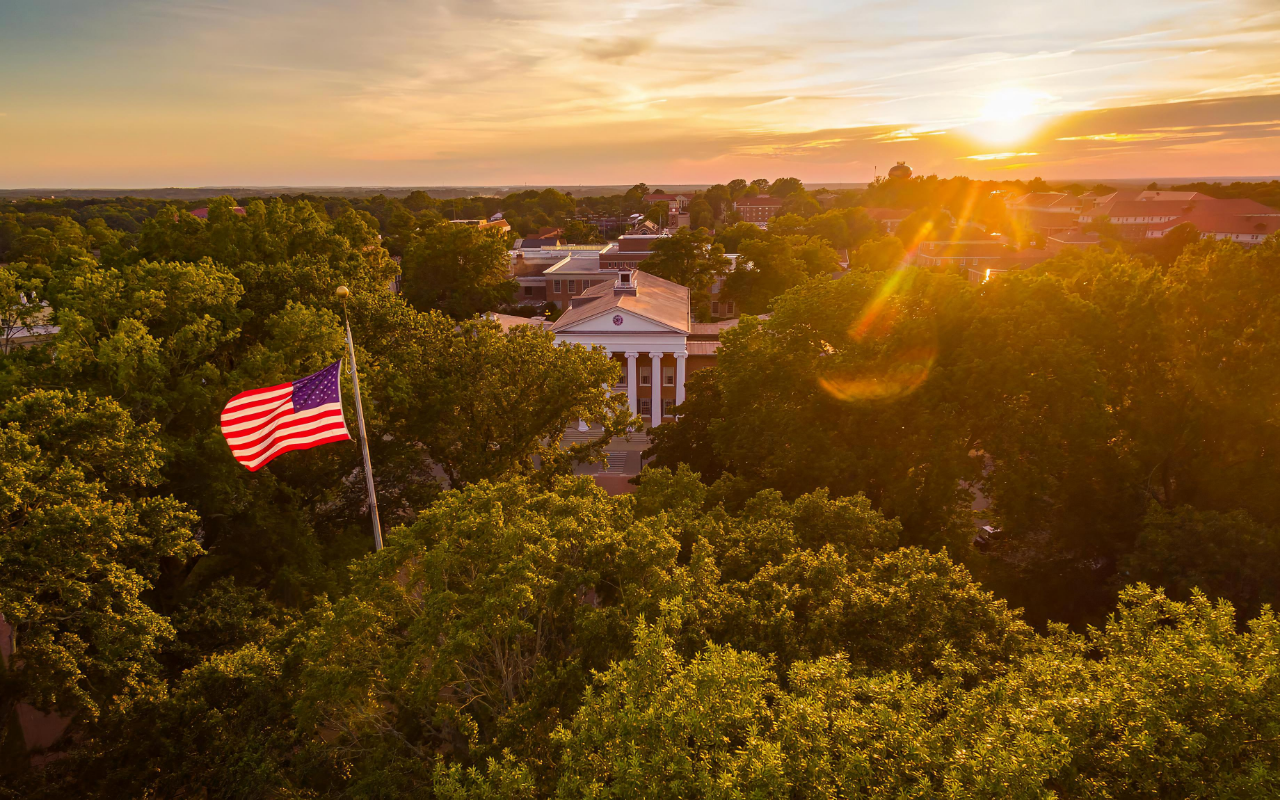
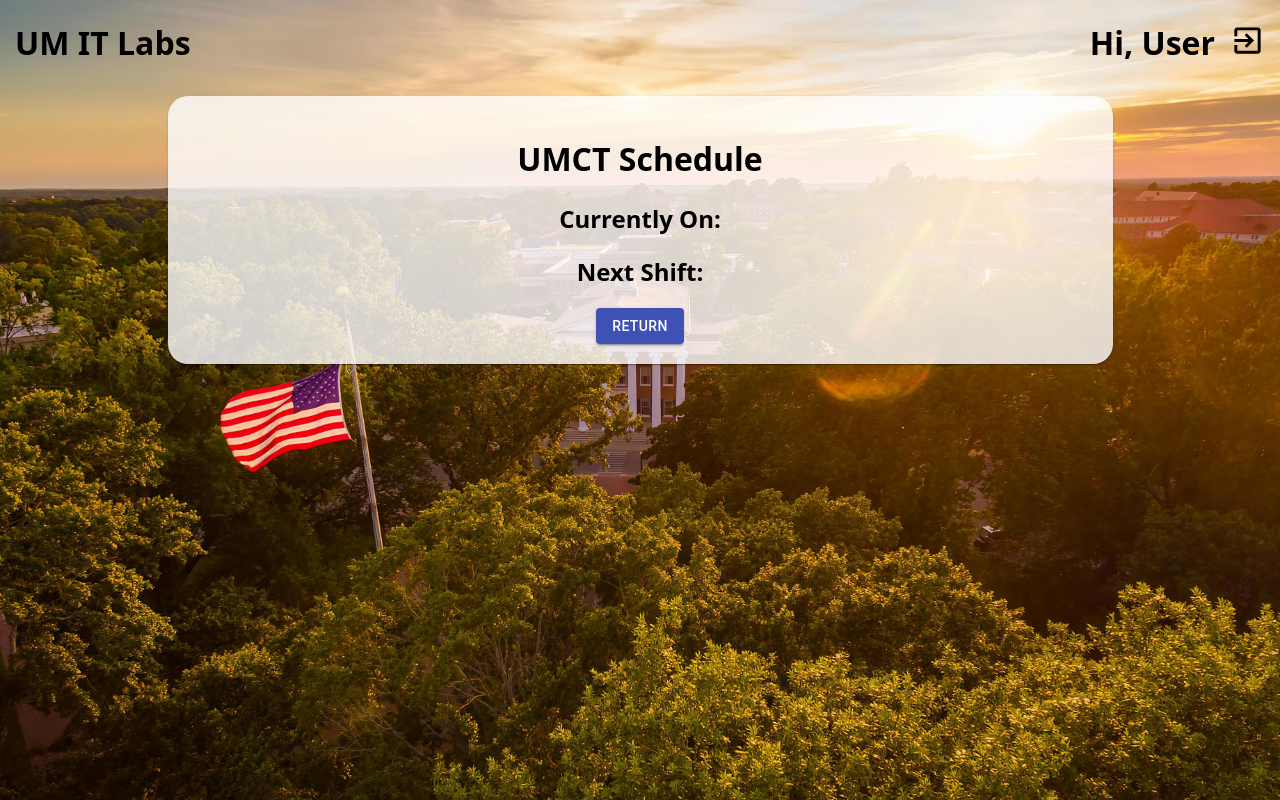
Before and after one commit to Opfes/itlabs-olemiss, a React (Create React App) app: page /signageschedule in a window 1280 px wide. Built offline with nearby package versions, Linux system fonts and the light colour scheme.

Commit message:
added the digital signage page

```diff
--- a/public/index.html
+++ b/public/index.html
@@ -24,7 +24,7 @@
       work correctly both with client-side routing and a non-root public URL.
       Learn how to configure a non-root public URL by running `npm run build`.
     -->
-    <title>React App</title>
+    <title>IT Labs</title>
   </head>
   <body>
     <noscript>You need to enable JavaScript to run this app.</noscript>
--- a/src/App.css
+++ b/src/App.css
@@ -29,6 +29,7 @@ body {
 }
  .mainPaper-override {
    opacity: 1.0;
+   color: black;
  }
 
  .appBody {
--- a/src/App.js
+++ b/src/App.js
@@ -1,7 +1,4 @@
-import { Grid, Paper, makeStyles, TextField, Button } from "@material-ui/core";
-import {isMobile} from "react-device-detect";
-import logo from "./Resources/olemisslogo2.png";
-import { ExitToApp } from "@material-ui/icons";
+import {makeStyles} from "@material-ui/core";
 import {
   BrowserRouter as Router,
   Switch,
@@ -11,6 +8,7 @@ import {
 import Landing from "./Landing.js";
 import Dashboard from "./Dashboard.js";
 import './App.css';
+import DigitalSignageSchedule from "./DigitalSignageSchedule.js";
 
 const useStyles = makeStyles({
   mainPaper: {
@@ -33,6 +31,9 @@ function App() {
         <Route exact path="/dashboard">
           <Dashboard />
         </Route>
+        <Route exact path="/signageschedule">
+          <DigitalSignageSchedule />
+        </Route>
       </Switch>
     </Router>
   );
--- a/src/Dashboard.js
+++ b/src/Dashboard.js
@@ -9,7 +9,7 @@ const useStyles = makeStyles({
     mainPaper: {
       color: "black",
       backgroundColor: "rgba(255,255,255, 0.8)",
-      borderRadius: "20px",
+      //borderRadius: "20px",
       padding: "20px"
     }, // a style rule
   });
@@ -59,14 +59,17 @@ const useStyles = makeStyles({
                   >
                     <Grid item id='CTCard' xs={4}>
                       <Paper className={classes.mainPaper}>
-                        <h1>Classroom<br/>Technology</h1>
-                        <Button variant="contained" color="primary">Expand</Button>
+                          <Grid container direction="column" spacing={1}>
+                            <Grid item><h1>Classroom<br/>Technology</h1></Grid>
+                            <Grid item><Button variant="contained" color="primary"><Link style={{ textDecoration: 'none', color: "white" }} to="/signageschedule">Schedule</Link></Button></Grid>
+                            <Grid item><Button variant="contained" color="primary">Expand</Button></Grid>
+                        </Grid>
                       </Paper>
                     </Grid>
                     <Grid item id='HDCard' xs={4}>
                       <Paper className={classes.mainPaper}>
                         <h1>Helpdesk</h1>
-                        <Button variant="contained" color="primary">Expand</Button>
+                        <Grid item><Button variant="contained" color="primary">Expand</Button></Grid>
                       </Paper>
                     </Grid>
                     <Grid item id='DLCard' xs={4}>
--- /dev/null
+++ b/src/DigitalSignageSchedule.js
@@ -0,0 +1,87 @@
+import { Grid, Paper, makeStyles, TextField, Button } from "@material-ui/core";
+import {isMobile} from "react-device-detect";
+import logo from "./Resources/olemisslogo2.png";
+import { ExitToApp } from "@material-ui/icons";
+import {Link} from "react-router-dom";
+import './App.css';
+
+const useStyles = makeStyles({
+  mainPaper: {
+    color: "white",
+    backgroundColor: "rgba(255,255,255, 0.8)",
+    borderRadius: "20px",
+    padding: "20px"
+  }, // a style rule
+});
+
+function DigitalSignageSchedule() {
+  const classes = useStyles();
+
+  const dayObject = new Date();
+
+  function refreshContent() {
+    var minute = new Date().getMinutes(),
+    nextRefresh = (30 - (minute % 30)) * 60 * 1000;
+    setTimeout( function() { window.location.reload(); }, nextRefresh );
+    console.log("refresh successful")
+  }
+
+  refreshContent();
+
+  if (isMobile){
+    return (
+      <div className="App">
+        <header className="App-header">
+          {/*<img src={logo} className="App-logo" alt="logo" /> */}
+          <p>Page not availible on Mobile</p>
+          <a
+            className="App-link"
+            href="https://reactjs.org"
+            target="_blank"
+            rel="noopener noreferrer"
+          >
+            Learn React
+          </a>
+        </header>
+      </div>
+    );
+  } else {
+    return (
+        <div className="App">
+            <header>
+                <Grid container
+                justifyContent='space-between'
+                alignItems="center"
+                wrap="nowrap"
+                >
+                    <Grid item xs={6}><p className="headerText">UM IT Labs</p></Grid>
+                    <Grid item xs={6} container
+                    alignItems="center"
+                    justifyContent="flex-end"
+                    style={{paddingRight:15}}>
+                        <Grid item><p className="headerText">Hi, User</p></Grid>
+                        <Grid item><ExitToApp fontSize="large" /></Grid>
+                    </Grid>
+                </Grid>
+            </header>
+            <div className="appBody">
+                <Grid container
+                    justifyContent="center">
+                    <Grid item xs={9}>
+                        <Paper className={classes.mainPaper}>
+                            <div className="mainPaper-override">
+                                <Grid item><h1>UMCT Schedule</h1></Grid>
+                                <Grid item><h2>Currently On:</h2></Grid>
+                                <Grid item><h2>Next Shift:</h2></Grid>
+                                <Grid item><Link to="/dashboard"><Button variant="contained" color="primary">Return</Button></Link></Grid>
+                            </div>
+                        </Paper>
+                    </Grid>
+                </Grid>
+            </div>
+        </div>
+    );
+  }
+}
+
+export default DigitalSignageSchedule;
```
